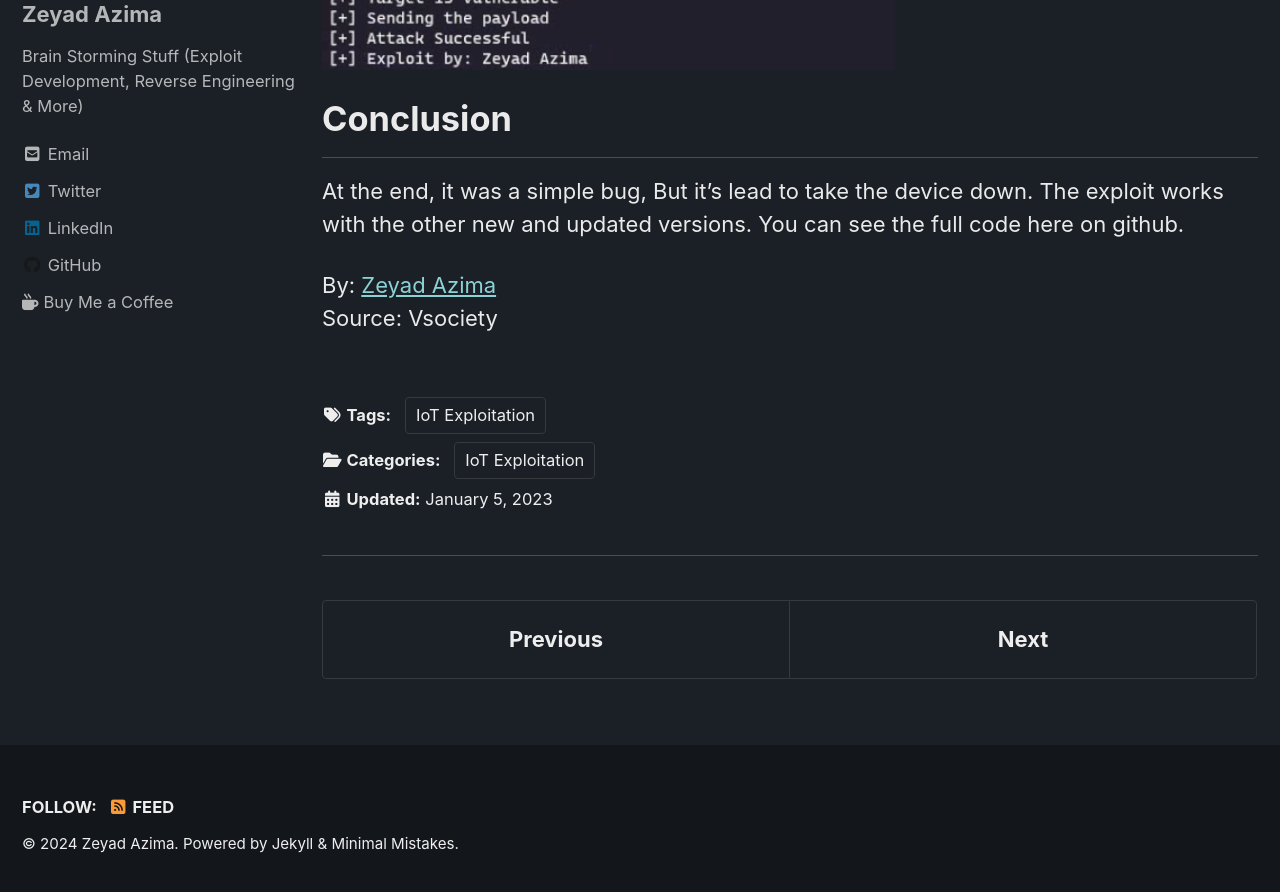
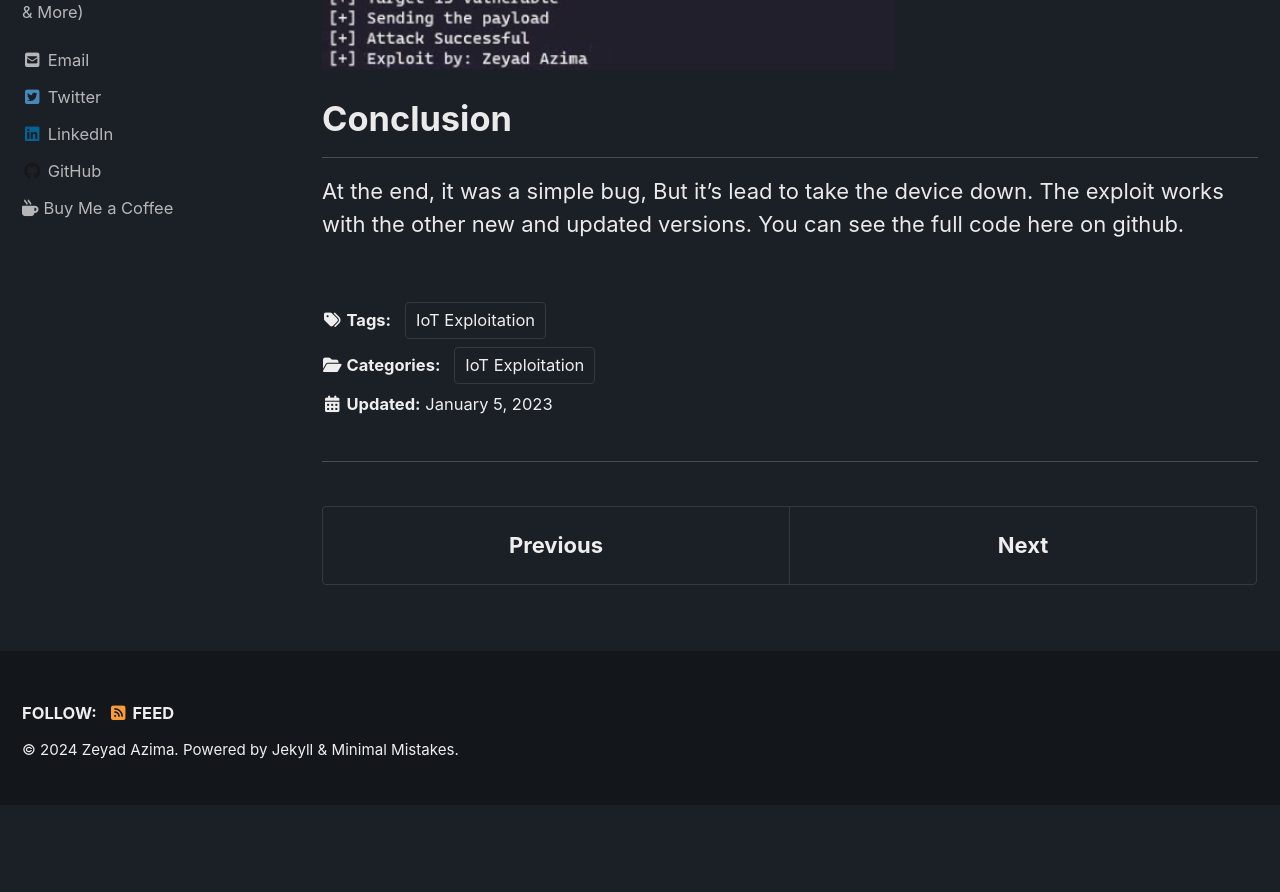
Before and after one commit to Zeyad-Azima/Zeyad-Azima.github.io, a Jekyll site: the page built from _posts/IoT Exploitation/2023-01-05-exploitzte.md, in a window 1280 px wide and 900 px high, scrolled down 4265 px. Shown: the top 892 px of the window. Built offline with Jekyll 4.4.1, drawn with Linux system fonts in a browser that asks for light colours; cached includes are drawn as plain includes; nearby versions of some CDN libraries; after the commit the page ends 5070 px from its top, so only the background shows below that.

Commit message:
Update 2023-01-05-exploitzte.md

```diff
--- a/_posts/IoT Exploitation/2023-01-05-exploitzte.md
+++ b/_posts/IoT Exploitation/2023-01-05-exploitzte.md
@@ -134,6 +134,3 @@ python3 exploit.py IP http/s
 
 # Conclusion
 At the end, it was a simple bug, But it's lead to take the device down. The exploit works with the other new and updated versions. You can see the full code here on github.
-
-By: [Zeyad Azima](https://www.linkedin.com/in/zer0verflow/)
-Source: Vsociety
```
